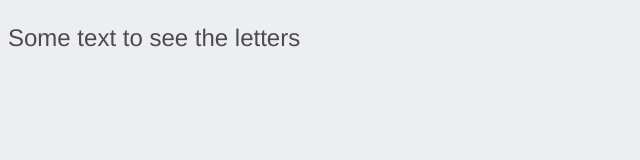
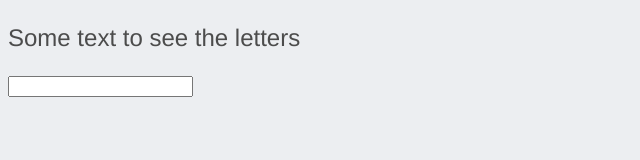
Before and after one commit to macnick/HTML-forms, a plain HTML site: page index.html in a window 1280 px wide. Shown: the whole page, without its empty margins (0-640 px from the left). Drawn offline with Linux system fonts and the light colour scheme.

Commit message:
Added divs

```diff
--- a/index.html
+++ b/index.html
@@ -9,5 +9,12 @@
   </head>
   <body>
     <p>Some text to see the letters</p>
+    <div class="navigation"></div>
+    <header></header>
+    <div class="form">
+      <form action="">
+        <input type="email" name="" id="" />
+      </form>
+    </div>
   </body>
 </html>
```
